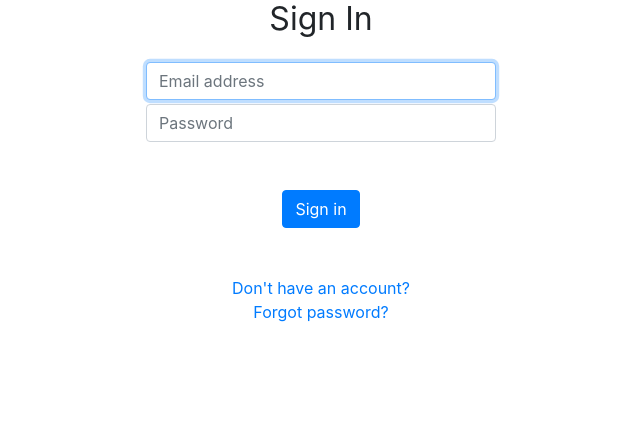
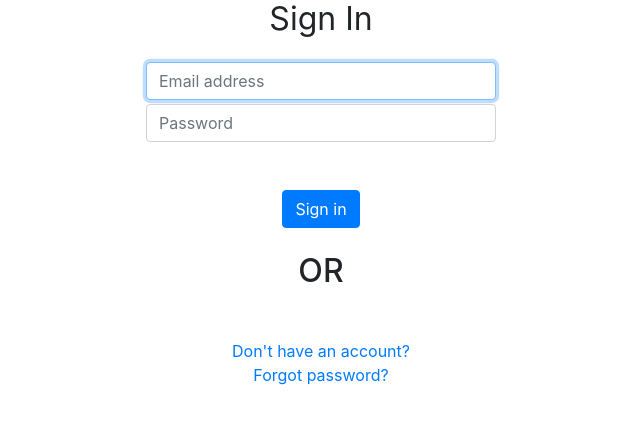
Before and after one commit to TimJevsenak/reddit-clone, a PHP site: page /login.php in a window 1280 px wide. Shown: the part 135-559 px from the top of the page, without its empty margins (319-959 px from the left). Run offline with PHP 8.4, Linux system fonts and the light colour scheme; some libraries are stand-ins or nearby versions.

Commit message:
Added google login button

```diff
--- a/header.php
+++ b/header.php
@@ -6,6 +6,7 @@ include_once './session.php';
 <head>
     <meta charset="UTF-8">
     <meta name="viewport" content="width=device-width, initial-scale=1, shrink-to-fit=no">
+    <meta name="google-signin-client_id" content="83765887749-j0ets08rou0pa7fkc1fi3i81u95o0rmn.apps.googleusercontent.com">
     <title>read-it</title>
     <link rel="stylesheet" href="https://stackpath.bootstrapcdn.com/bootstrap/4.5.2/css/bootstrap.min.css" integrity="sha384-JcKb8q3iqJ61gNV9KGb8thSsNjpSL0n8PARn9HuZOnIxN0hoP+VmmDGMN5t9UJ0Z" crossorigin="anonymous">
     <link rel="stylesheet" href="css/style.css">
@@ -14,6 +15,7 @@ include_once './session.php';
     <script src="https://cdn.jsdelivr.net/npm/sweetalert2@10"></script>
     <script src="https://kit.fontawesome.com/9546f008dc.js" crossorigin="anonymous"></script>
     <script src="icons.js" defer></script>
+    <script src="https://apis.google.com/js/platform.js" async defer></script>
 </head>
 <body>
     <nav class="navbar navbar-expand-md navbar-dark sticky-top" style="background-color: #232323;">
--- a/login.php
+++ b/login.php
@@ -13,6 +13,8 @@ include_once 'header.php';
                 <input name="password" type="password" id="inputPassword" class="form-control my-1" placeholder="Password" required="">
                 <div class="text-center mt-5">
                     <button class="btn btn-primary" type="submit">Sign in</button>
+                    <h2 class="my-4">OR</h2>
+                    <div class="g-signin2" data-onsuccess="onSignIn"></div>
                 </div>
             </form>
             <div class="mt-5">
```
